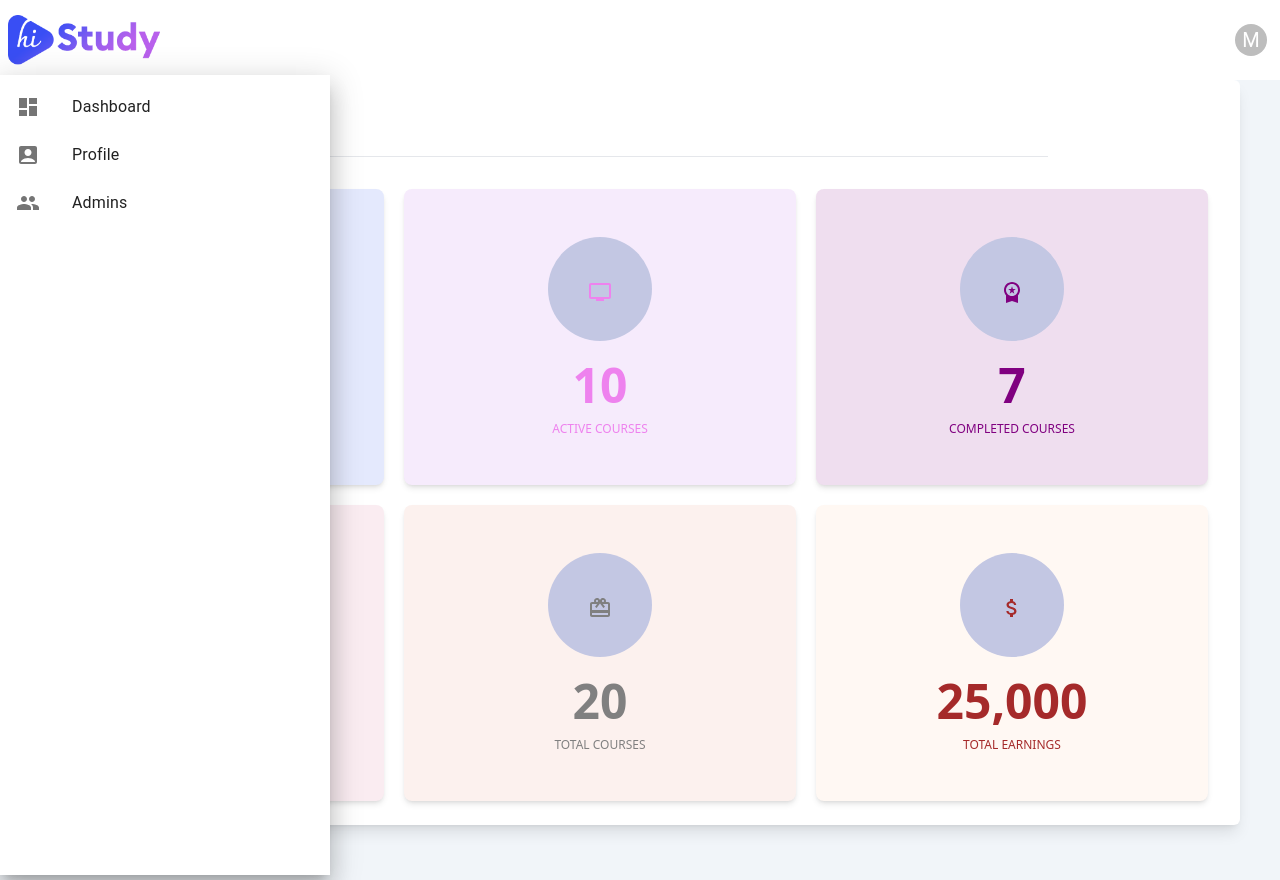
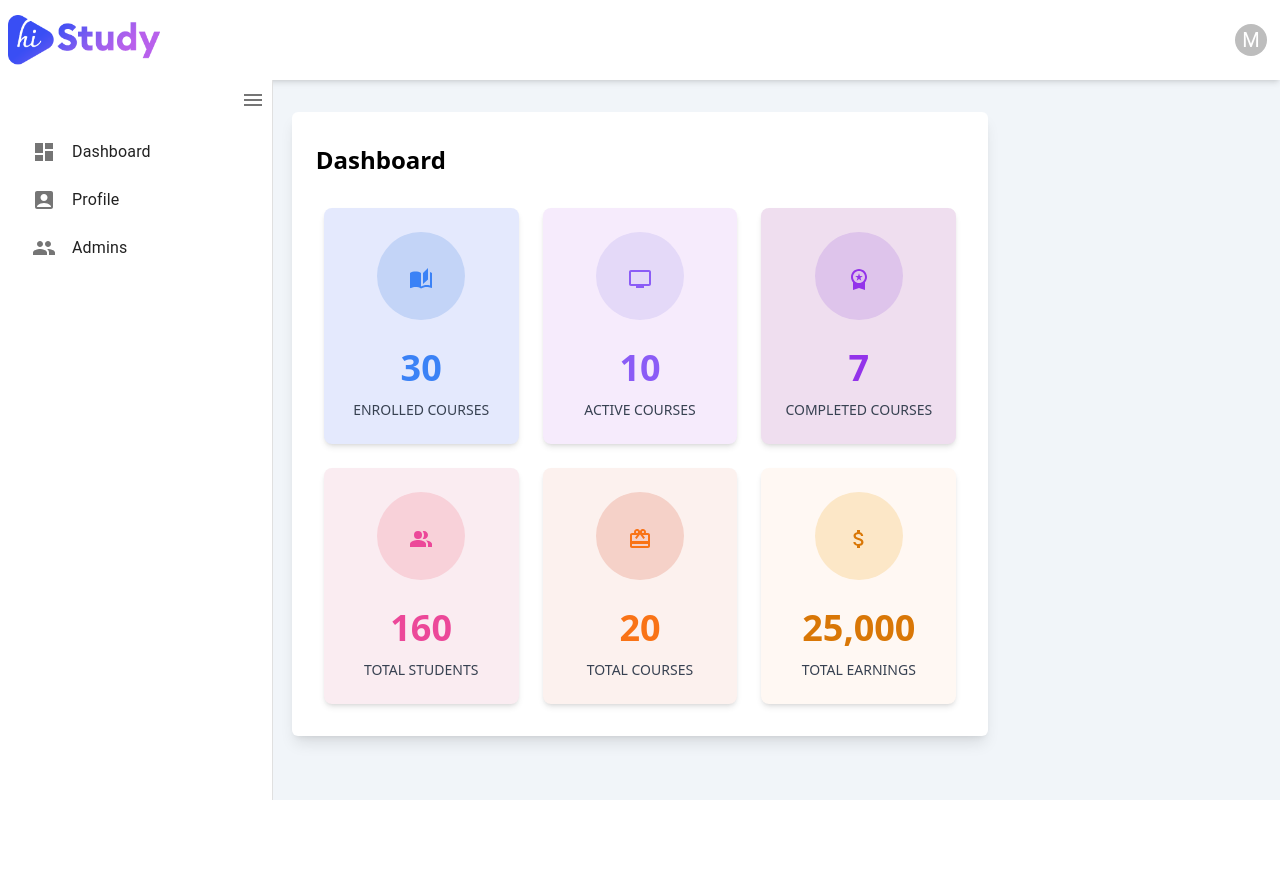
Before and after one commit to Liyanapk/Corse-School-front-end-, a Next.js app: page /admin/dashboard in a window 1280 px wide. After the commit the page ends 800 px from the top, so only its background shows below. Built offline with nearby package versions, Linux system fonts and the light colour scheme.

Commit message:
progress

```diff
--- a/src/app/admin/Profile/page.tsx
+++ b/src/app/admin/Profile/page.tsx
@@ -1,12 +1,7 @@
-
 import Profile from "@/components/profile/Profile"
 
-
-
 const ProfilePage = ()=> {
-
     return(
-
         <>
          <Profile/>
         </>
--- a/src/app/admin/dashboard/page.tsx
+++ b/src/app/admin/dashboard/page.tsx
@@ -1,12 +1,7 @@
 import Dashboard from "@/components/dashboard/Dashboard"
 
-
-
-
 const DashbordPage = ()=> {
-
     return(
-
         <>
           <Dashboard/>
         </>
--- a/src/app/admin/layout.tsx
+++ b/src/app/admin/layout.tsx
@@ -7,12 +7,12 @@ interface Props {
 
 const Layout = ({ children }: Props) => {
   return(
-    <>
+    <div className="bg-slate-100 min-h-screen w-screen flex flex-col overflow-x-hidden overflow-y-hidden">
         <DashboardHeader/>
         <SideBarPage/>
-        <div className="bg-slate-100 h-screen w-screen">{children}</div>
+        <>{children}</>
 
-    </>
+    </div>
   )
 
 };
--- a/src/components/admins/Admin.tsx
+++ b/src/components/admins/Admin.tsx
@@ -1,34 +1,42 @@
+import DeleteIcon from '@mui/icons-material/Delete';
+
 const AdminPage =()=>{
+
+  const Data = [
+    { name:'Ramanan', role:'admin'},
+    { name:'poopi', role:'admin'},
+    { name:'maya', role:'Super admin'},
+  ]
+
     return(
-        <div className="flex flex-col w-full min-h-screen px-10 items-center pt-20">
+      <div className="flex flex-col w-full h-full box-border items-center ml-24 ">
 
 
         {/* Table Section */}
-        <div className="overflow-x-auto mt-6 px-10 py-4">
+        <div className="mt-6 px-2 py-4 bg-white rounded-lg">
           <table className="min-w-full table-auto border-separate border-spacing-2 ">
             <thead>
               <tr>
-                <th className="px-4 py-2 border">Name</th>
-                <th className="px-4 py-2 border">Role</th>
-                <th className="px-4 py-2 border">View</th>
-                <th className="px-4 py-2 border">Add</th>
-                <th className="px-4 py-2 border">Delete</th>
+                <th className="px-24 py-2 border-4 border-double border-slate-300 rounded-lg">Name</th>
+                <th className="px-24 py-2 border-4 border-double border-slate-300 rounded-lg">Role</th>
+                <th className="px-14 py-2 border-4 border-double border-slate-300 rounded-lg">View</th>
+                <th className="px-14 py-2 border-4 border-double border-slate-300 rounded-lg">Add</th>
+                <th className="px-14 py-2 border-4 border-double border-slate-300 rounded-lg">Update</th>
+                <th className="px-14 py-2 border-4 border-double border-slate-300 rounded-lg">Delete</th>
               </tr>
             </thead>
             <tbody>
-              <tr>
-                <td className="px-4 py-2 border">Ramanan</td>
-                <td className="px-4 py-2 border">Admin</td>
-                <td className="px-4 py-2 border"><button> VIEW</button></td>
-                <td className="px-4 py-2 border">Data 4</td>
-              </tr>
-              <tr>
+                { Data.map((table)=>(
+                  <tr>
+                    <td className="px-6 py-2 border rounded-md">{table.name}</td>
+                    <td className="px-6 py-2 border rounded-md">{table.role}</td>
+                    <td className="px-16 py-2 border rounded-md"><button className="bg-indigo-600 text-white rounded text-sm px-4 py-2"> VIEW</button></td>
+                    <td className="px-16 py-2 border rounded-md"><button className="bg-fuchsia-600 text-white rounded text-sm px-4 py-2"> ADD</button></td>
+                    <td className="px-16 py-2 border rounded-md"><button className="bg-cyan-600 text-white rounded text-sm px-4 py-2"> Update</button></td>
+                    <td className="px-16 py-2 border rounded-md"> <DeleteIcon /></td>
 
-                <td className="px-4 py-2 border">Data 5</td>
-                <td className="px-4 py-2 border">Data 6</td>
-                <td className="px-4 py-2 border">Data 7</td>
-                <td className="px-4 py-2 border">Data 8</td>
-              </tr>
+                  </tr>
+                )) }
             </tbody>
           </table>
         </div>
--- a/src/components/dashboard/Dashboard.tsx
+++ b/src/components/dashboard/Dashboard.tsx
@@ -1,4 +1,4 @@
-'use client'
+'use client';
 import AutoStoriesIcon from '@mui/icons-material/AutoStories';
 import PersonalVideoIcon from '@mui/icons-material/PersonalVideo';
 import WorkspacePremiumIcon from '@mui/icons-material/WorkspacePremium';
@@ -9,43 +9,37 @@ import * as React from 'react';
 import CountUp from 'react-countup';
 
 const Dashboard = () => {
-
-
   const Cards = [
-    { icon: <AutoStoriesIcon />, end: '78', title: 'ACTIVE COURSES', color: '#e4e9fd', bgcolor: '#c3c7e3', iconColor: 'blue' },
-    { icon: <PersonalVideoIcon />, end: '10', title: 'ACTIVE COURSES', color: '#f6ebfc', bgcolor: '#c3c7e3', iconColor: 'violet' },
-    { icon: <WorkspacePremiumIcon />, end: '7', title: 'COMPLETED COURSES', color: '#efdeef', bgcolor: '#c3c7e3', iconColor: 'purple' },
-    { icon: <PeopleAltIcon />, end: '160', title: 'TOTAL STUDENTS', color: '#faecf1', bgcolor: '#c3c7e3', iconColor: 'blue' },
-    { icon: <CardGiftcardIcon />, end: '20', title: 'TOTAL COURSES', color: '#fcf1ee', bgcolor: '#c3c7e3', iconColor: 'gray' },
-    { icon: <AttachMoneyIcon />, end: '25000', title: 'TOTAL EARNINGS', color: '#fff8f3', bgcolor: '#c3c7e3', iconColor: 'brown' }
+    { icon: <AutoStoriesIcon />, end: '30', title: 'ENROLLED COURSES', color: '#e4e9fd', bgcolor: '#c3d4f7', iconColor: '#3b82f6' },
+    { icon: <PersonalVideoIcon />, end: '10', title: 'ACTIVE COURSES', color: '#f6ebfc', bgcolor: '#e4d9f8', iconColor: '#8b5cf6' },
+    { icon: <WorkspacePremiumIcon />, end: '7', title: 'COMPLETED COURSES', color: '#efdeef', bgcolor: '#dec4eb', iconColor: '#9333ea' },
+    { icon: <PeopleAltIcon />, end: '160', title: 'TOTAL STUDENTS', color: '#faecf1', bgcolor: '#f8d1d9', iconColor: '#ec4899' },
+    { icon: <CardGiftcardIcon />, end: '20', title: 'TOTAL COURSES', color: '#fcf1ee', bgcolor: '#f5d1c8', iconColor: '#f97316' },
+    { icon: <AttachMoneyIcon />, end: '25000', title: 'TOTAL EARNINGS', color: '#fff8f3', bgcolor: '#fce7c7', iconColor: '#d97706' }
   ];
 
   return (
-    <>
-      <div className="flex flex-col w-full h-full box-border items-center -ml-10">
-
-
+    <div className="flex flex-col w-full h-full box-border items-center px-4 sm:px-6 md:px-8">
       {/* Dashboard */}
-        <div className="px-0 py-2 w-screen max-w-7xl mx-auto bg-white rounded-md shadow-lg ">
-          <h1 className="text-2xl font-bold mb-5 px-2 md:px-48 mt-4">Dashboard</h1>
-          <hr className="border-t-1 border-gray-200 my-4 mx-2 md:mx-48" />
-          <div className="grid grid-cols-1 sm:grid-cols-2 md:grid-cols-3 gap-5 px-4 md:px-8 py-4">
+      <div className="py-8 max-w-7xl mx-auto bg-white rounded-md shadow-lg mt-8">
+        <h1 className="text-xl md:text-2xl font-bold mb-8 px-4 md:px-6">Dashboard</h1>
+        <div className="grid grid-cols-1 sm:grid-cols-2 lg:grid-cols-3 gap-4 md:gap-6 px-8">
           {Cards.map((card, index) => (
             <div
-                className="flex flex-col items-center justify-center px-0 py-12 rounded-lg shadow-md gap-3"
+              className="flex flex-col items-center justify-center p-4 sm:p-6 rounded-lg shadow-md gap-3"
               style={{ backgroundColor: card.color }}
               key={index}
             >
               <div
-                  className="text-4xl mb-2 px-10 py-8 rounded-full"
+                className="text-3xl sm:text-4xl mb-4 px-6 sm:px-8 py-4 sm:py-6 rounded-full"
                 style={{ backgroundColor: card.bgcolor, color: card.iconColor }}
               >
                 {card.icon}
               </div>
-                <h2 className="text-5xl font-bold" style={{ color: card.iconColor }}>
+              <h2 className="text-3xl sm:text-4xl font-bold" style={{ color: card.iconColor }}>
                 <CountUp start={0} end={parseInt(card.end)} duration={2.75}></CountUp>
               </h2>
-                <h1 className="text-xs text-gray-600" style={{ color: card.iconColor }}>
+              <h1 className="text-xs sm:text-sm font-medium text-gray-700">
                 {card.title}
               </h1>
             </div>
@@ -53,7 +47,6 @@ const Dashboard = () => {
         </div>
       </div>
     </div>
-    </>
   );
 };
 
--- a/src/components/dashborsHeader/Header.tsx
+++ b/src/components/dashborsHeader/Header.tsx
@@ -27,8 +27,8 @@ const DashboardHeader = ()=>{
     return(
         <>
             {/* Header */}
-        <div className="w-full shadow-md bg-white">
-          <div className="flex h-20 px-4 md:px-2 items-center justify-between max-w-7xl mx-auto">
+        <div className="w-full shadow-md bg-white  ">
+          <div className="flex h-20 px-4 md:px-2 items-center justify-between max-w-screen-xl mx-auto ">
             <div>
               <Image
                 src="/images/logo/logo.png"
--- a/src/components/profile/Profile.jsx
+++ b/src/components/profile/Profile.jsx
@@ -4,8 +4,8 @@ import LocalPhoneIcon from '@mui/icons-material/LocalPhone';
 
 const Profile = () => {
   return (
-    <div className="flex items-start justify-center min-h-screen pt-20">
-      <div className="flex flex-col items-center  px-6 py-28 w-full max-w-4xl mx-auto rounded-lg shadow-2xl">
+    <div className="flex flex-col w-full h-full box-border items-center ml-28">
+      <div className="flex flex-col items-center  px-6 py-28 w-full max-w-2xl mx-auto rounded-xl shadow-2xl mt-20 bg-white">
       <div className="flex flex-col items-center mb-8">
           <Image
             src="/images/Dashbord/profie.webp"
@@ -19,19 +19,24 @@ const Profile = () => {
         </div>
 
         {/* Profile Details Section */}
-        <div className="w-full flex justify-center space-x-6  mt-6">
+        <div className="grid grid-cols-1 sm:grid-cols-2 gap-14 px-4 py-4">
             {/* Email */}
-  <div className="py-0 px-32 flex-1 ">
-    <h2 className="text-base font-semibold text-gray-500  ">Email </h2>
-    <p className="text-base font-medium text-gray-800 flex flex-row items-center gap-2"><MailOutlineIcon className="text-large font-bold "/>Ramanan@gmail.com</p>
+            <div className="flex flex-col p-4 rounded-lg shadow-md" style={{ backgroundColor: '#dec4eb' }}>
+              <h2 className="text-base font-semibold text-gray-500">Email</h2>
+              <p className="text-base font-medium text-gray-800 flex flex-row items-center gap-2">
+                <MailOutlineIcon className="text-large font-bold" /> Ramanan@gmail.com
+              </p>
             </div>
 
               {/* Phone */}
-  <div className="py-0 flex-1">
+              <div className="flex flex-col p-4 rounded-lg shadow-md" style={{ backgroundColor: '#fce7c7' }}>
                 <h2 className="text-base font-semibold text-gray-500">Phone</h2>
-    <p className="text-base font-medium text-gray-800 flex flex-row items-center gap-2"> <LocalPhoneIcon className="text-large font-bold "/> +123 456 7890</p>
+                <p className="text-base font-medium text-gray-800 flex flex-row items-center gap-2">
+                  <LocalPhoneIcon className="text-large font-bold" /> +123 456 7890
+                </p>
               </div>
             </div>
+
 
 
       </div>
--- a/src/components/sideBar/SideBar.tsx
+++ b/src/components/sideBar/SideBar.tsx
@@ -1,4 +1,4 @@
-'use client'
+'use client';
 import * as React from 'react';
 import Box from '@mui/material/Box';
 import Drawer from '@mui/material/Drawer';
@@ -7,42 +7,86 @@ import ListItem from '@mui/material/ListItem';
 import ListItemButton from '@mui/material/ListItemButton';
 import ListItemIcon from '@mui/material/ListItemIcon';
 import ListItemText from '@mui/material/ListItemText';
+import IconButton from '@mui/material/IconButton';
+import MenuIcon from '@mui/icons-material/Menu';
 import SideBar from '@/constrains/Constrains';
 import Link from 'next/link';
 
+const SideBarPage = () => {
+  const [isCollapsed, setIsCollapsed] = React.useState(false);
 
-
-
-const SideBarPage =()=>{
-  const [open, setOpen] = React.useState(true);
+  const handleToggle = () => {
+    setIsCollapsed(!isCollapsed);
+  };
 
   const DrawerList = (
-    <Box sx={{ width: 250 }} role="presentation">
+    <Box
+      sx={{
+        width: isCollapsed ? 50 : 273,
+        display: 'flex',
+        flexDirection: 'column',
+        alignItems: 'flex-start',
+        paddingLeft: isCollapsed ? 0 : '16px',
+        height:'100%'
+
+      }}
+      role="presentation"
+    >
+      {/* Toggle Button Inside Drawer */}
+      <Box sx={{ display: 'flex', justifyContent: isCollapsed ? 'center' : 'flex-end', width: '100%' }}>
+        <IconButton onClick={handleToggle}>
+          <MenuIcon />
+        </IconButton>
+      </Box>
+
+      {/* List Items */}
       <List>
         {SideBar.map((item) => (
-            <Link href={item.path}>
-          <ListItem key={item.id} disablePadding>
-            <ListItemButton>
-              <ListItemIcon>{item.icon}</ListItemIcon>
-              <ListItemText primary={item.title} />
-            </ListItemButton>
-          </ListItem>
+          <Link href={item.path} key={item.id}>
+            <ListItem disablePadding>
+              <ListItemButton
+                sx={{
+                  '&:hover': {
+                    backgroundColor: isCollapsed ? 'primary.light' : 'primary.main', // Example hover colors
+                    color: 'white', // Change text/icon color on hover
+                    width: isCollapsed ? '40px' : '250px'
+                  },
+                }}
+              >
+                <ListItemIcon
+                  sx={{
+                    minWidth: isCollapsed ? 24 : 40, // Adjust icon spacing when collapsed
+                    transition: 'min-width 0.3s ease-in-out',
+                  }}
+                >
+                  {item.icon}
+                </ListItemIcon>
+                {!isCollapsed && <ListItemText primary={item.title} />}
+              </ListItemButton>
+            </ListItem>
           </Link>
         ))}
-
       </List>
     </Box>
   );
 
   return (
-    <div className="flex flex-wrap">
+    <div className="flex flex-wrap ">
+      {/* Drawer */}
       <Drawer
-        open={open}
+        open
+        variant="persistent"
         ModalProps={{ hideBackdrop: true }}
         sx={{
           '& .MuiDrawer-paper': {
-            marginTop: '75px',
-            width:'330px'
+            position: 'fixed',
+            top: '80px',
+            width: isCollapsed ? '50px' : '273px',
+            transition: 'width 0.3s ease-in-out',
+            overflowX:'hidden',
+            height: 'calc(100% - 80px)',
+
+
           },
         }}
       >
@@ -50,6 +94,6 @@ const SideBarPage =()=>{
       </Drawer>
     </div>
   );
-}
+};
 
-export default SideBarPage
+export default SideBarPage;
```
Also changed, not shown: src/components/dashboard/Dashboard.css (deleted, +0 -46 lines). Lines whose indentation alone changed are shown as unchanged.
